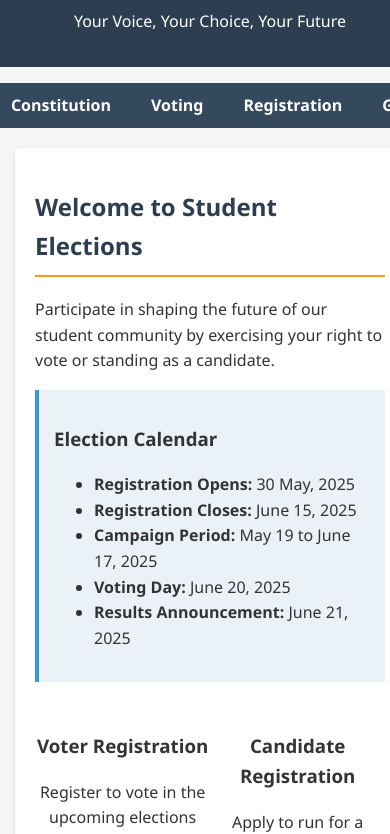
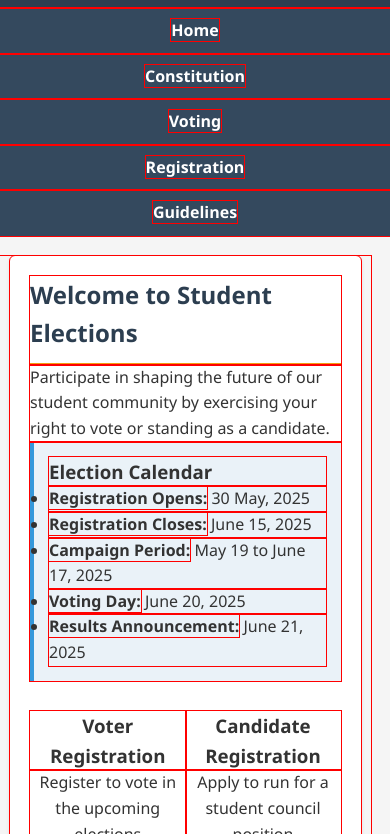
Before and after one commit to luhtech20/kopalinestudentcouncil, a plain HTML site: page election.html in a window 390 px wide. Shown: the part 152-986 px from the top of the page. Drawn offline with Linux system fonts and the light colour scheme.

Commit message:
Update election.html

```diff
--- a/election.html
+++ b/election.html
@@ -13,21 +13,42 @@
             background-color: #f5f5f5;
             color: #333;
         }
+        body * {
+    outline: 1px solid red;
+}
+        * {
+    margin: 0;
+    padding: 0;
+    box-sizing: border-box;
+}
         header {
             background-color: #2c3e50;
             color: white;
             padding: 1rem 0;
             text-align: center;
         }
+        @media (max-width: 768px) {
+    nav ul {
+        flex-direction: column;
+        align-items: center;
+        width: 100%;
+    }
+
+    nav ul li {
+        width: 100%;
+        text-align: center;
+        padding: 10px 0;
+    }
+}
         html, body {
     max-width: 100%;
     overflow-x: hidden; /* Prevents horizontal scrolling */
 }
 
 .container {
-    width: 100%;
+    width: 95%;
     max-width: 1200px;
-    padding: 0 15px;
+    padding: 0 10px;
         }
         nav {
             background-color: #34495e;
```
